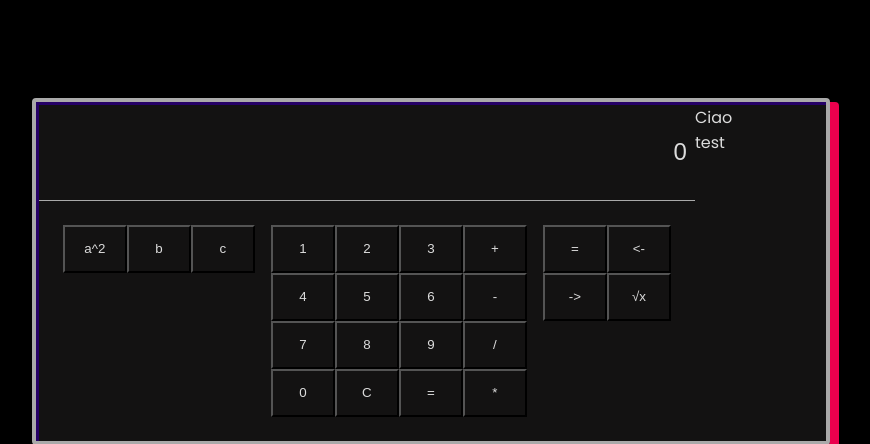
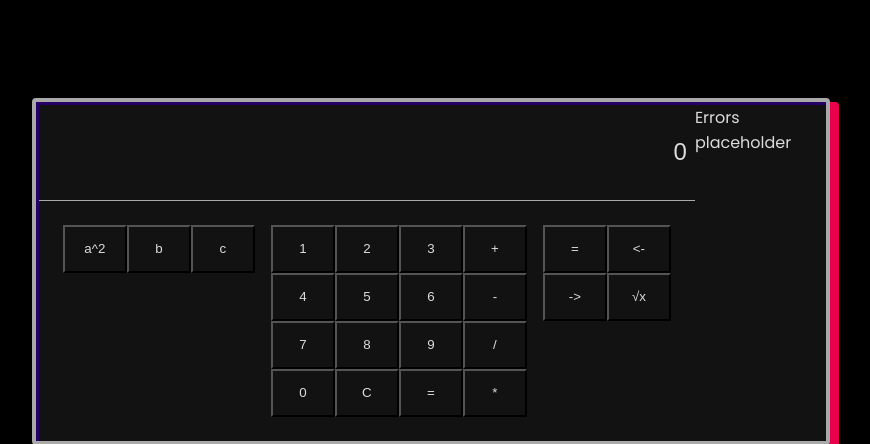
Before and after one commit to rikvik2006/learning-PHP, a PHP site: page / in a window 1280 px wide. Shown: the part 129-573 px from the top of the page, without its empty margins (209-1079 px from the left). Run offline with PHP 8.4, Linux system fonts and the light colour scheme.

Commit message:
chore: tests

```diff
--- a/Calcolatrice/index.php
+++ b/Calcolatrice/index.php
@@ -1,3 +1,6 @@
+<?php
+?>
+
 <!DOCTYPE html>
 <html lang="en">
 
@@ -11,14 +14,14 @@
 
 <body>
     <div class="calculator_back_background">
-        <div class="calculator_container">
-            <div class="screen_container">
+        <form class="calculator_container" action="./php/controller/calculatorController.php" method="post">
+            <section class="screen_container">
                 <input type="text" class="screen" value="0">
-            </div>
-            <div class="error_container">
-                <div>Ciao test</div>
-            </div>
-            <div class="keyboard_container">
+            </section>
+            <section class="error_container">
+                <div>Errors placeholder</div>
+            </section>
+            <section class="keyboard_container">
                 <div class="keypad function">
                     <button class="btn">a^2</button>
                     <button class="btn">b</button>
@@ -48,9 +51,9 @@
                     <button class="btn">-&gt;</button>
                     <button class="btn">&Sqrt;x</button>
                 </div>
-            </div>
-            <div class="design_bar_container"></div>
-        </div>
+            </section>
+            <section class="design_bar_container"></section>
+        </form>
     </div>
 
     <script>
```
Also changed, not shown: Calcolatrice/testCalcoli.php (added, +13 -0 lines).
